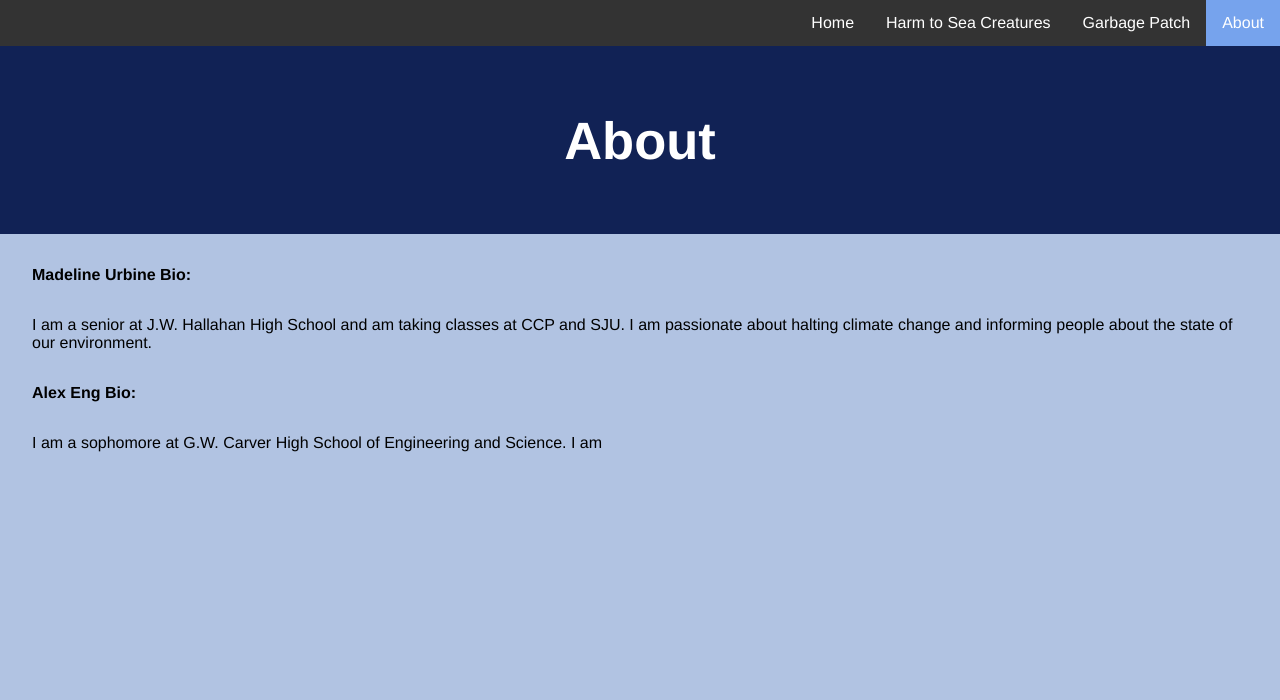
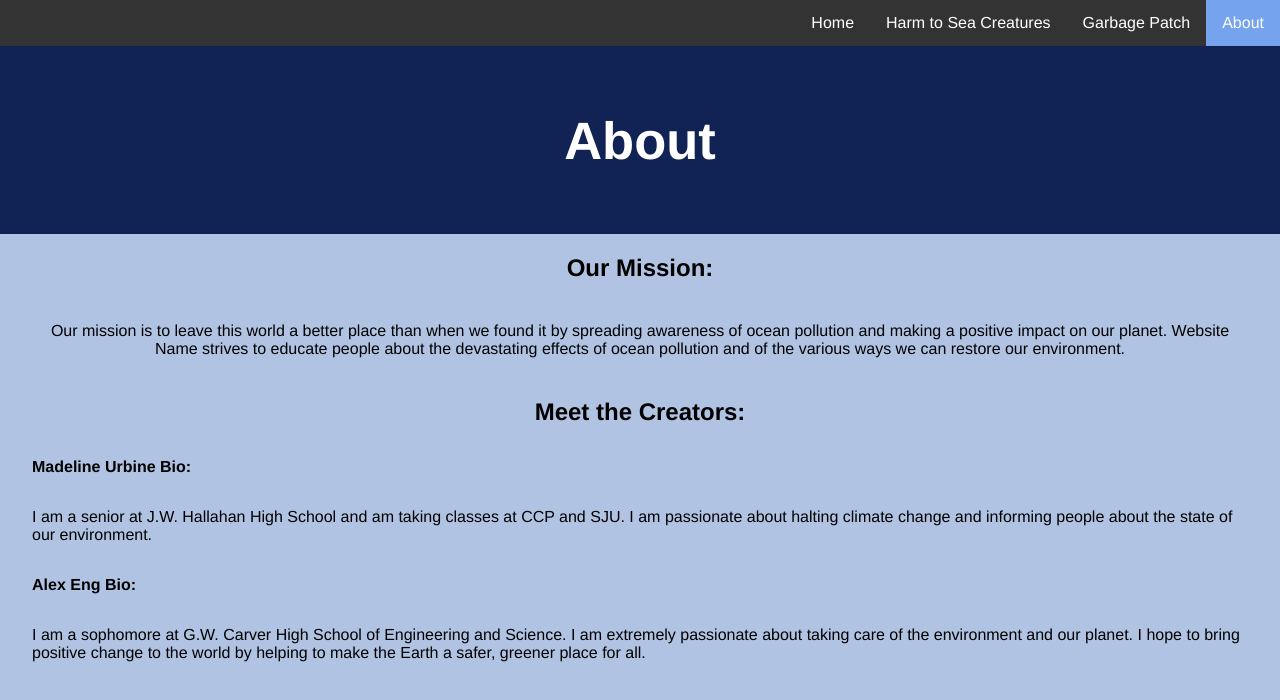
Before and after one commit to alexe636/alexe636.github.io, a plain HTML site: page about.html in a window 1280 px wide. Drawn offline with Linux system fonts and the light colour scheme.

Commit message:
☺️🏅 Updated with Glitch

```diff
--- a/about.html
+++ b/about.html
@@ -64,6 +64,17 @@ li a:hover {
       <h2><center>About</center></h2>
     </header>
 
+
+    <h2><center>Our Mission:</center></h2>
+    <p>
+      <center style="margin: 40px;">
+        Our mission is to leave this world a better place than when we found it by spreading awareness of ocean pollution and making a positive impact on our planet.
+        Website Name strives to educate people about the devastating effects of ocean pollution and of the various ways we can restore our environment.
+      </center>
+    </p>
+
+    <h2><center>Meet the Creators:</center></h2>
+
     <p>
       <b>Madeline Urbine Bio:</b>
     </p>
@@ -78,7 +89,8 @@ li a:hover {
     </p>
     <p>
       I am a sophomore at G.W. Carver High School of Engineering and Science.
-      I am
+      I am extremely passionate about taking care of the environment and our planet. I hope to bring positive change to the world by helping to make the Earth a safer, greener
+      place for all.
       <!--I am passionate about halting climate change and informing people about the state of our environment. -->
     </p>
 
```
